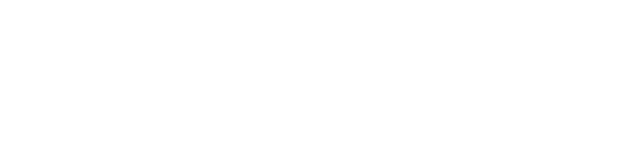
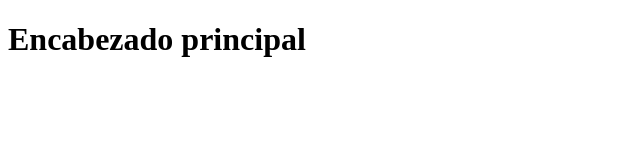
Before and after one commit to MArit67/clase5_gustavo, a plain HTML site: page index.html in a window 1280 px wide. Shown: the whole page, without its empty margins (0-640 px from the left). Drawn offline with Linux system fonts and the light colour scheme.

Commit message:
fix(encabezado): aplicar comentarios del code review

```diff
--- a/index.html
+++ b/index.html
@@ -3,8 +3,15 @@
 <head>
     <meta charset="UTF-8">
     <meta name="viewport" content="width=device-width, initial-scale=1.0">
+    <meta name="description" content="Página de prueba para encabezado">
+    <link rel="stylesheet" href="estios.css">
     <title>encabezado</title>
 </head>
+
+<header>
+  <h1>Encabezado principal</h1>
+</header>
+
 <body>
 
 </body>
```
